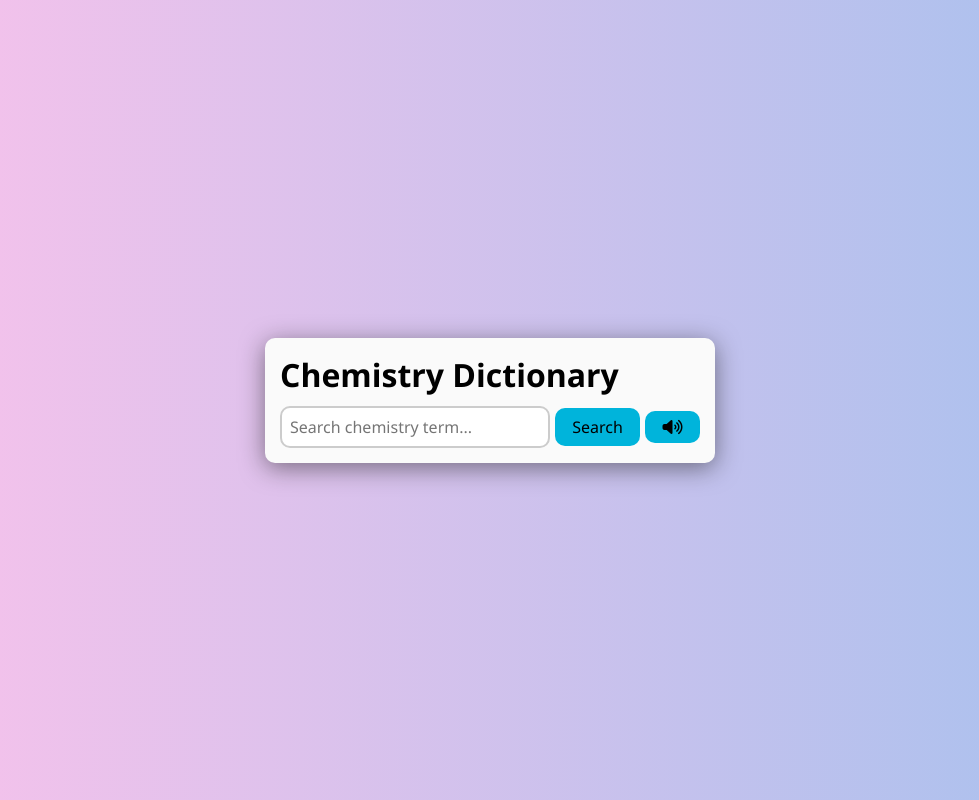
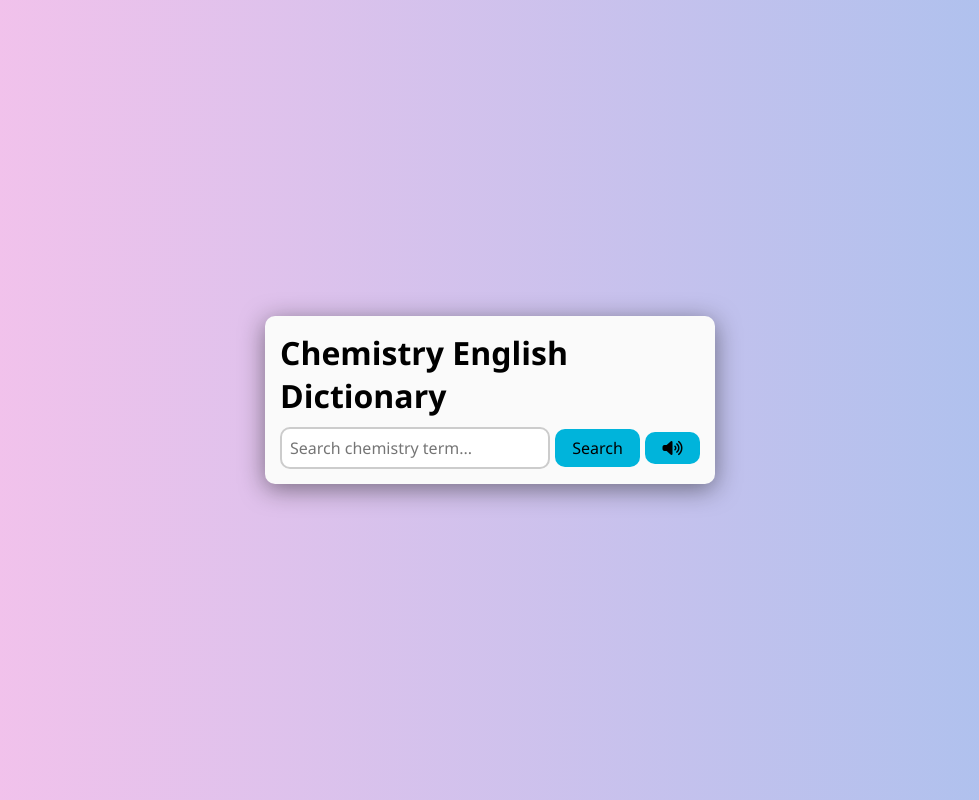
Before and after one commit to MsMiaa/ChemistryEnglishDictionary, a plain HTML site: page index.html in a window 1280 px wide. Shown: the whole page, without its empty margins (150-1129 px from the left). Drawn offline with Linux system fonts and the light colour scheme.

Commit message:
Update index.html

```diff
--- a/index.html
+++ b/index.html
@@ -3,13 +3,13 @@
 <head>
   <meta charset="UTF-8" />
   <meta name="viewport" content="width=device-width, initial-scale=1.0" />
-  <title>Chemistry Dictionary</title>
+  <title>Chemistry English Dictionary</title>
   <link rel="stylesheet" href="style.css" />
   <link rel="stylesheet" href="https://cdnjs.cloudflare.com/ajax/libs/font-awesome/6.5.0/css/all.min.css" />
 </head>
 <body>
   <div class="container">
-    <h1>Chemistry Dictionary</h1>
+    <h1>Chemistry English Dictionary</h1>
     <form id="search-form">
   <input type="text" id="search-input" placeholder="Search chemistry term..." />
   <button type="submit" id="search-btn">Search</button>
```
